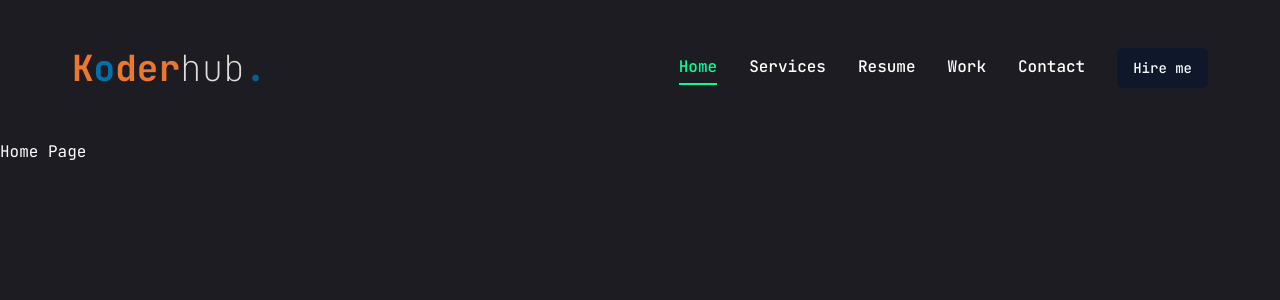
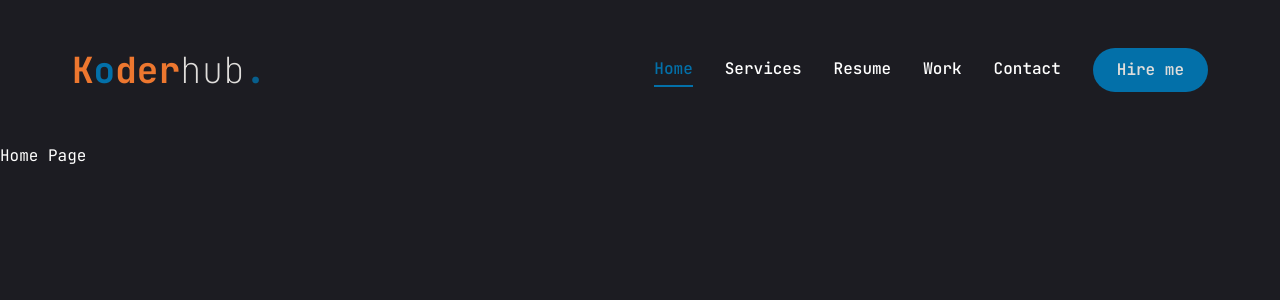
Before and after one commit to amirulkanak/amirul-portfolio, a Next.js app: page / in a window 1280 px wide. Shown: the top 300 px of the page. Built offline with nearby package versions, Linux system fonts and the light colour scheme.

Commit message:
color update and mobile side menu

```diff
--- a/package.json
+++ b/package.json
@@ -22,6 +22,7 @@
     "next": "14.2.3",
     "react": "^18",
     "react-dom": "^18",
+    "react-icons": "^5.2.1",
     "tailwind-merge": "^2.3.0",
     "tailwindcss-animate": "^1.0.7"
   },
--- a/src/components/Header.jsx
+++ b/src/components/Header.jsx
@@ -3,6 +3,8 @@
 import { Button } from './ui/button';
 // Desktop Navigation component
 import Nav from './Nav';
+// Mobile Navigation component
+import MobileNav from './MobileNav';
 
 const Header = () => {
   return (
@@ -28,7 +30,9 @@
         </div>
 
         {/* Mobile Navigation */}
-        <div className="xl:hidden">Mobile Nav</div>
+        <div className="xl:hidden">
+          <MobileNav />
+        </div>
       </div>
     </header>
   );
--- /dev/null
+++ b/src/components/MobileNav.jsx
@@ -0,0 +1,54 @@
+'use client';
+import { usePathname } from 'next/navigation';
+import { Sheet, SheetContent, SheetTrigger } from './ui/sheet';
+import Link from 'next/link';
+import { CiMenuFries } from 'react-icons/ci';
+
+const links = [
+  { name: 'Home', path: '/' },
+  { name: 'Services', path: '/services' },
+  { name: 'Resume', path: '/resume' },
+  { name: 'Work', path: '/work' },
+  { name: 'Contact', path: '/contact' },
+];
+
+const MobileNav = () => {
+  const pathname = usePathname();
+  return (
+    <Sheet>
+      <SheetTrigger className="flex justify-center items-center">
+        <CiMenuFries className="text-3xl text-accent" />
+      </SheetTrigger>
+      <SheetContent className="flex flex-col">
+        {/* Logo */}
+        <Link href="/" className=" mt-32 mb-40 text-center">
+          <h1 className="text-4xl font-bold">
+            <span className="text-[#ED772F]">K</span>
+            <span className="text-[#0370A9]">o</span>
+            <span className="text-[#ED772F]">der</span>
+            <span className="font-thin text-[#DFDDDB]">hub</span>
+            <span className="!text-[#0370A9]/80">.</span>
+          </h1>
+        </Link>
+        {/* Nav */}
+        <nav className="flex flex-col justify-center items-center gap-8">
+          {links.map((link, index) => {
+            return (
+              <Link
+                href={link.path}
+                key={index}
+                className={`${
+                  link.path === pathname &&
+                  'text-accent border-b-2 border-accent'
+                } capitalize font-medium hover:text-accent transition-all`}>
+                {link.name}
+              </Link>
+            );
+          })}
+        </nav>
+      </SheetContent>
+    </Sheet>
+  );
+};
+
+export default MobileNav;
--- a/src/components/ui/button.jsx
+++ b/src/components/ui/button.jsx
@@ -1,47 +1,44 @@
-import * as React from "react"
-import { Slot } from "@radix-ui/react-slot"
-import { cva } from "class-variance-authority";
+import * as React from 'react';
+import { Slot } from '@radix-ui/react-slot';
+import { cva } from 'class-variance-authority';
 
-import { cn } from "@/lib/utils"
+import { cn } from '@/lib/utils';
 
 const buttonVariants = cva(
-  "inline-flex items-center justify-center whitespace-nowrap rounded-md text-sm font-medium ring-offset-white transition-colors focus-visible:outline-none focus-visible:ring-2 focus-visible:ring-slate-950 focus-visible:ring-offset-2 disabled:pointer-events-none disabled:opacity-50 dark:ring-offset-slate-950 dark:focus-visible:ring-slate-300",
+  'inline-flex items-center justify-center rounded-full whitespace-nowrap transition-colors text-base font-semibold ring-offset-white',
   {
     variants: {
       variant: {
-        default: "bg-slate-900 text-slate-50 hover:bg-slate-900/90 dark:bg-slate-50 dark:text-slate-900 dark:hover:bg-slate-50/90",
-        destructive:
-          "bg-red-500 text-slate-50 hover:bg-red-500/90 dark:bg-red-900 dark:text-slate-50 dark:hover:bg-red-900/90",
+        default: 'bg-accent text-secondary hover:bg-accent-hover',
+        primary: 'bg-primary text-white',
         outline:
-          "border border-slate-200 bg-white hover:bg-slate-100 hover:text-slate-900 dark:border-slate-800 dark:bg-slate-950 dark:hover:bg-slate-800 dark:hover:text-slate-50",
-        secondary:
-          "bg-slate-100 text-slate-900 hover:bg-slate-100/80 dark:bg-slate-800 dark:text-slate-50 dark:hover:bg-slate-800/80",
-        ghost: "hover:bg-slate-100 hover:text-slate-900 dark:hover:bg-slate-800 dark:hover:text-slate-50",
-        link: "text-slate-900 underline-offset-4 hover:underline dark:text-slate-50",
+          'border border-accent bg-transparent text-accent hover:bg-accent hover:text-primary',
       },
       size: {
-        default: "h-10 px-4 py-2",
-        sm: "h-9 rounded-md px-3",
-        lg: "h-11 rounded-md px-8",
-        icon: "h-10 w-10",
+        default: 'h-11 px-6',
+        md: 'h-12 px-6',
+        lg: 'h-14 px-8 text-sm uppercase tracking-widest',
       },
     },
     defaultVariants: {
-      variant: "default",
-      size: "default",
+      variant: 'default',
+      size: 'default',
     },
   }
-)
+);
 
-const Button = React.forwardRef(({ className, variant, size, asChild = false, ...props }, ref) => {
-  const Comp = asChild ? Slot : "button"
-  return (
-    (<Comp
-      className={cn(buttonVariants({ variant, size, className }))}
-      ref={ref}
-      {...props} />)
-  );
-})
-Button.displayName = "Button"
+const Button = React.forwardRef(
+  ({ className, variant, size, asChild = false, ...props }, ref) => {
+    const Comp = asChild ? Slot : 'button';
+    return (
+      <Comp
+        className={cn(buttonVariants({ variant, size, className }))}
+        ref={ref}
+        {...props}
+      />
+    );
+  }
+);
+Button.displayName = 'Button';
 
-export { Button, buttonVariants }
+export { Button, buttonVariants };
--- a/tailwind.config.js
+++ b/tailwind.config.js
@@ -23,9 +23,10 @@
     extend: {
       colors: {
         primary: '#1c1c22',
+        secondary: '#DFDDDB',
         accent: {
-          DEFAULT: '#00ff99',
-          hover: '#00e187',
+          DEFAULT: '#0370A9',
+          hover: '#ED772F',
         },
       },
       keyframes: {
```
Also changed, not shown: src/components/ui/sheet.jsx (+65 -54 lines), 1 other file (tests, documents, lock files or other folders).
